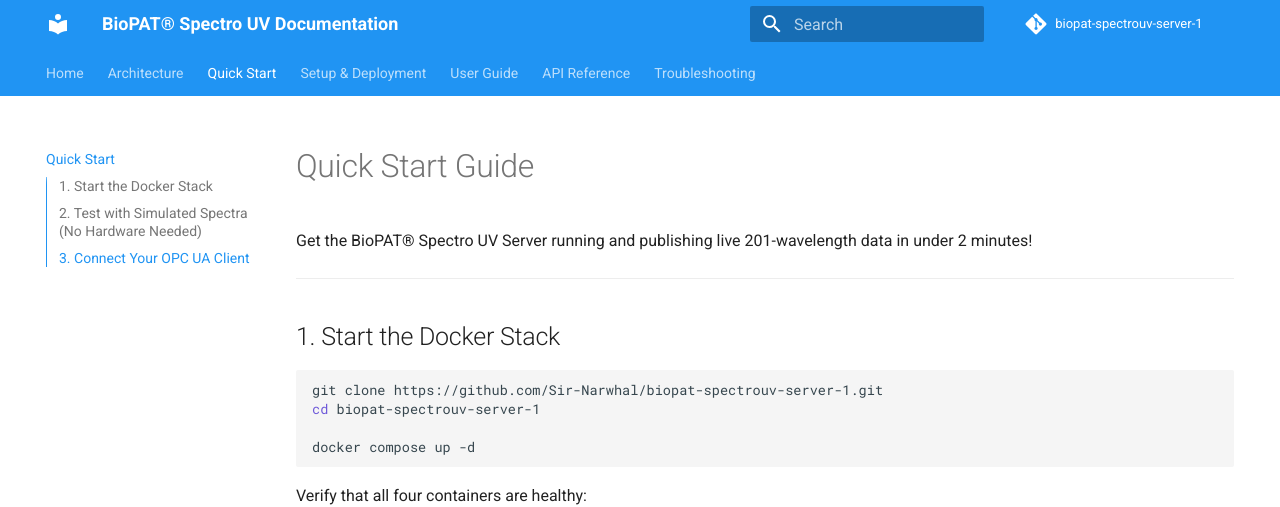
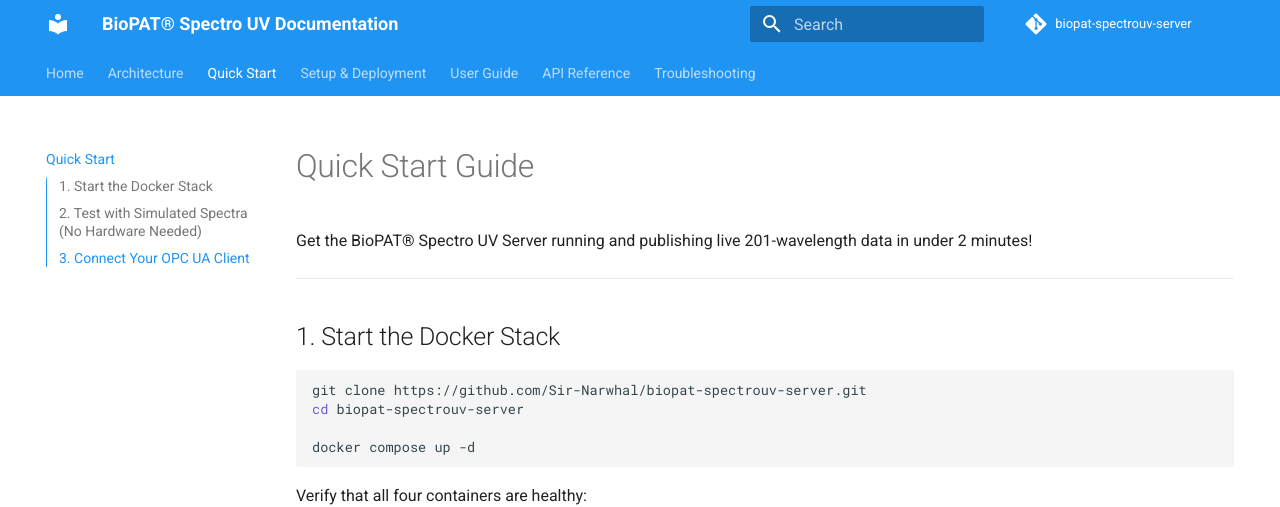
Before and after one commit to Sir-Narwhal/biopat-spectrouv-server, an MkDocs documentation site: the page built from docs/quickstart.md, in a window 1280 px wide and 1240 px high. Shown: the top 507 px of the window. Built offline with MkDocs 1.6.1 and Material for MkDocs 9.7.7, drawn with Linux system fonts in a browser that asks for light colours; comment, search, counter and statistics services are not loaded.

Commit message:
docs: fix repo URL and strengthen MPT Guardian warnings
- Replace every reference to the nonexistent
  Sir-Narwhal/biopat-spectrouv-server-1 with the actual repo,
  Sir-Narwhal/biopat-spectrouv-server (README, CONTRIBUTING,
  CHANGELOG, CITATION.cff, mkdocs.yml, docs/index.md,
  docs/quickstart.md).
- Surface the Windows UI Automation / headless-session constraint
  as unmissable callouts in README.md's Quick Start and Instrument
  Setup sections, and add a Quick Start step for installing MPT
  Guardian.

Co-Authored-By: Claude Sonnet 5 <noreply@anthropic.com>

````diff
--- a/docs/quickstart.md
+++ b/docs/quickstart.md
@@ -7,8 +7,8 @@ Get the BioPAT® Spectro UV Server running and publishing live 201-wavelength da
 ## 1. Start the Docker Stack
 
 ```bash
-git clone https://github.com/Sir-Narwhal/biopat-spectrouv-server-1.git
-cd biopat-spectrouv-server-1
+git clone https://github.com/Sir-Narwhal/biopat-spectrouv-server.git
+cd biopat-spectrouv-server
 
 docker compose up -d
 ```
--- a/mkdocs.yml
+++ b/mkdocs.yml
@@ -2,8 +2,8 @@ site_name: BioPAT® Spectro UV Documentation
 site_description: Documentation for the BioPAT Spectro UV 201-wavelength data acquisition and OPC UA server system
 site_author: Joel Baarbe
 
-repo_url: https://github.com/Sir-Narwhal/biopat-spectrouv-server-1
-repo_name: biopat-spectrouv-server-1
+repo_url: https://github.com/Sir-Narwhal/biopat-spectrouv-server
+repo_name: biopat-spectrouv-server
 
 theme:
   name: material
````
Also changed, not shown: CHANGELOG.md (+2 -2 lines), CONTRIBUTING.md (+3 -3 lines), README.md (+19 -3 lines), docs/index.md (+2 -2 lines), 1 other file.
